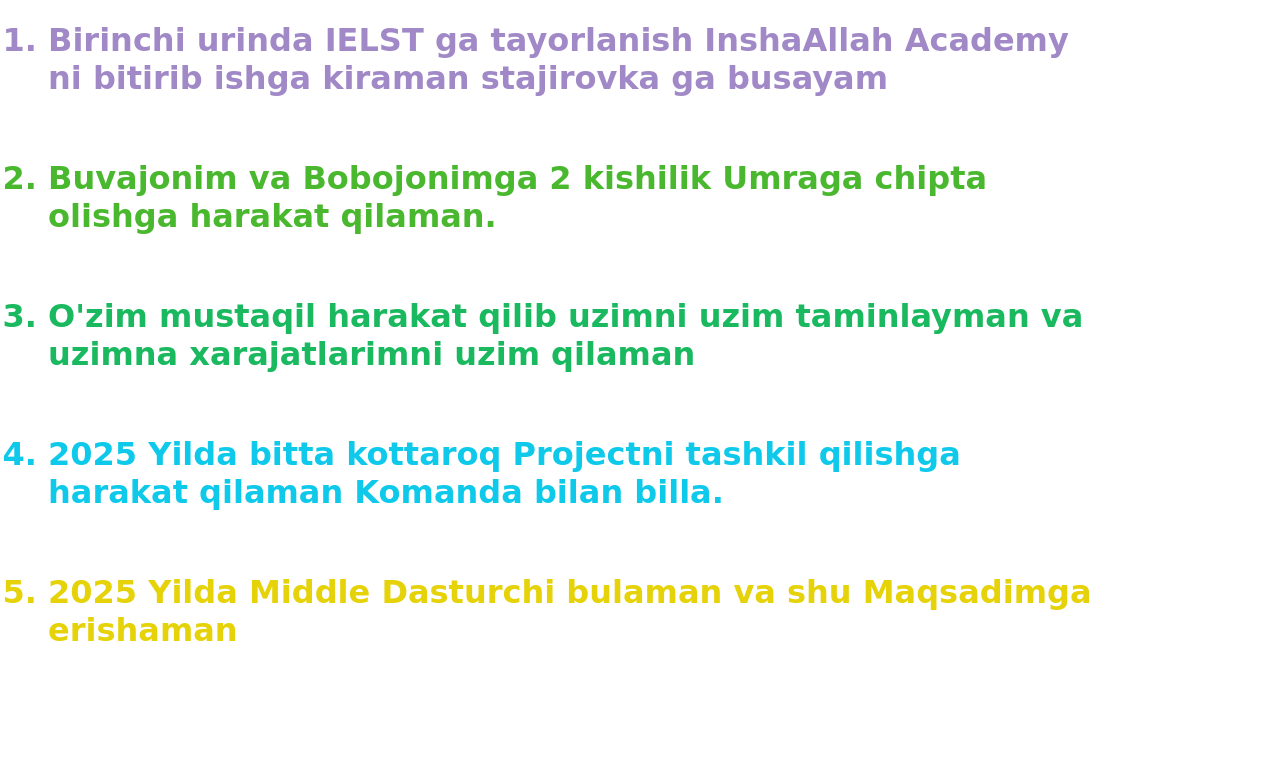
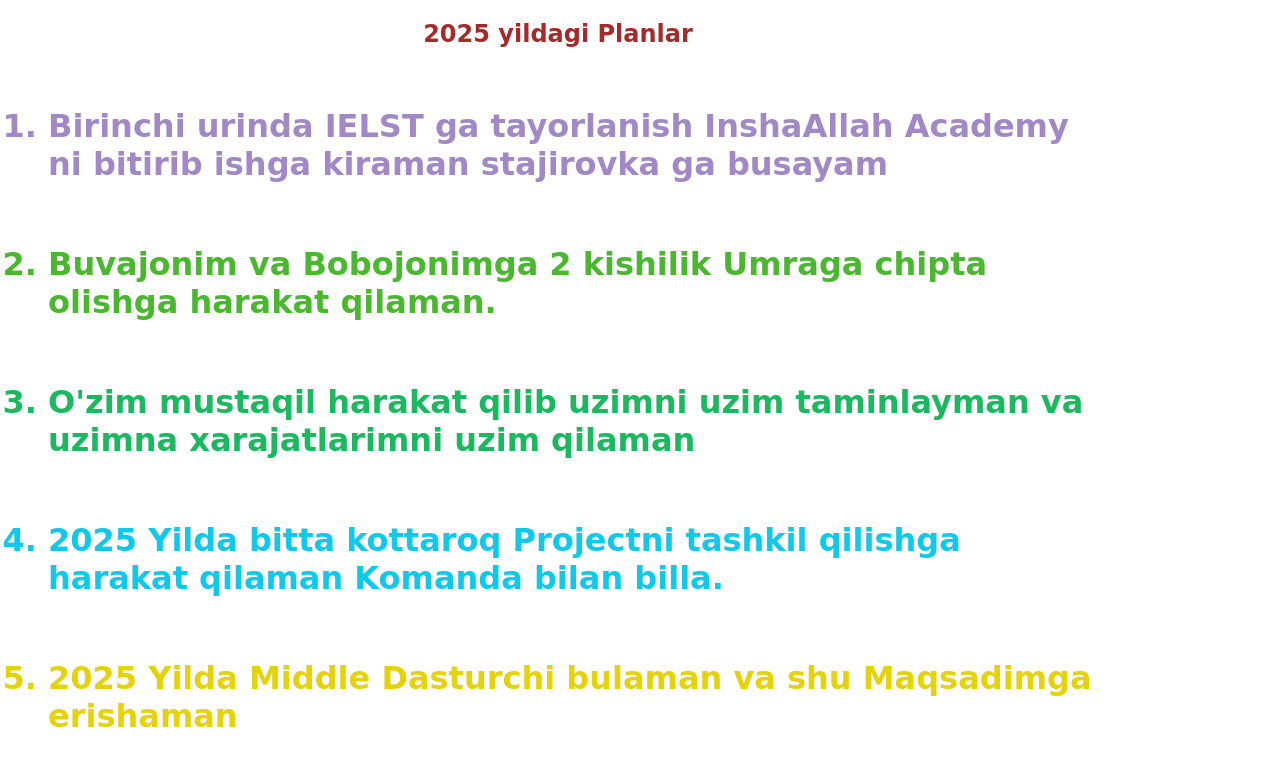
Before and after one commit to Salohiddin0/Let-s-write-down-our-New-Year-s-dreams., a plain HTML site: page index.html in a window 1280 px wide. Drawn offline with Linux system fonts and the light colour scheme.

Commit message:
add h2 teg

```diff
--- a/index.html
+++ b/index.html
@@ -19,6 +19,8 @@
 
 <body>
     <div class="container">
+        <h2 style=" text-align: center; color: brown; font-family: cursive;">2025 yildagi Planlar</h2>
+        <br>
         <ol class="ol">
             <h1 style="color: rgb(161, 137, 199);">
                 <li>Birinchi urinda IELST ga tayorlanish InshaAllah Academy ni bitirib ishga kiraman stajirovka ga
```
